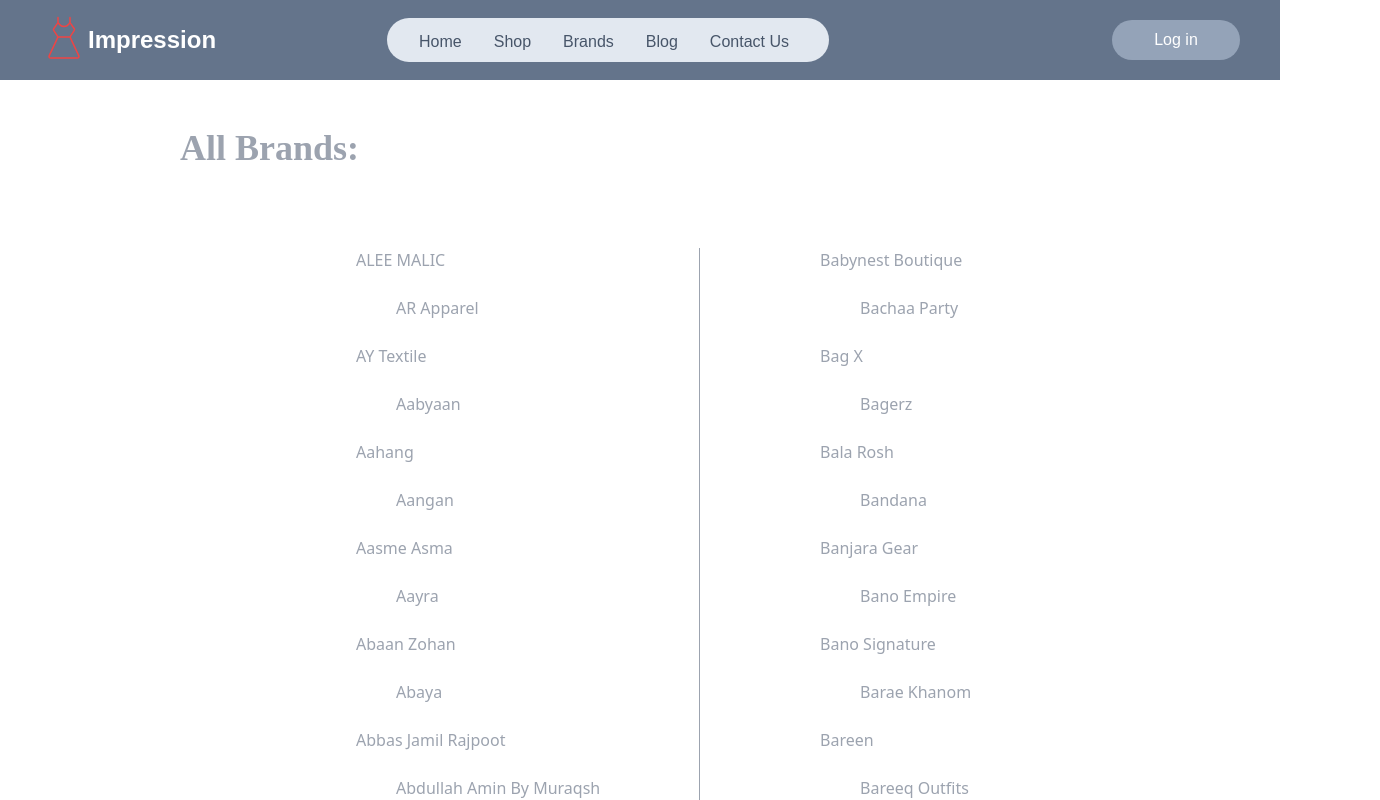
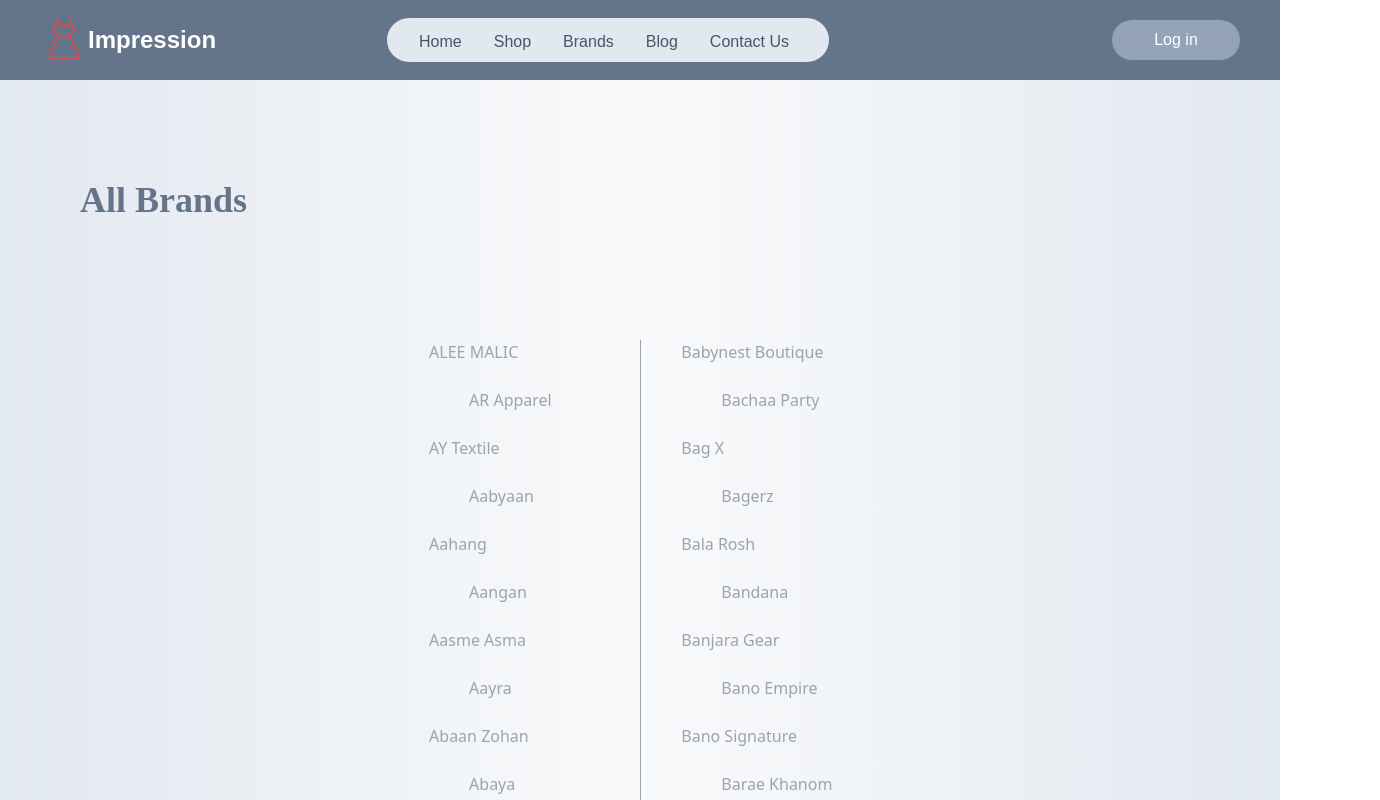
Before and after one commit to Nedu302/Impression_Boutique, a React (Vite) app in the folder Frontend/impression/: page /components/Brands in a window 1280 px wide. Shown: the top 800 px of the page, 1380 px wide, since content can reach past the window. Built offline with nearby package versions, Linux system fonts and the light colour scheme.

Commit message:
Update Brands.jsx

```diff
--- a/Frontend/impression/src/components/Brands.jsx
+++ b/Frontend/impression/src/components/Brands.jsx
@@ -3,42 +3,46 @@ import { motion } from 'framer-motion';
 import { Link } from 'react-router-dom';
 
 const baseAnimation = {
-    initial: { x: 0, opacity: 0 },
-    whileInView: { x: 100, opacity: 1 },
+    initial: { y: 0, opacity: 0 },
+    whileInView: { y: 100, opacity: 1 },
     transition: {
-        x: { type: 'spring', stiffness: 60 },
+        y: { type: 'spring', stiffness: 60, duration: 1 }, // Adjust duration if needed
         opacity: { duration: 3 },
-        ease: 'easeIn',
-        duration: 10,
+        ease: 'easeIn', // Apply ease globally or adjust as needed
     },
 };
+
 export default function Brands() {
 
 
     return (
         <>
-            <motion.div className='mt-32'
+            <div className=" bg-gradient-to-r from-slate-200 via-gray-50 to-slate-200">
+
+            <motion.div className=' flex justify-center md:justify-start'
                 initial={baseAnimation.initial}
                 whileInView={baseAnimation.whileInView}
                 transition={{ ...baseAnimation.transition, delay: 0.7 }}>
-                <span data-v-b0ccb2e2="" className="font-inter m-20  font-semibold  text-dark text-4xl font-font-bold text-gray-400 font-custom-serif">All Brands:</span>
+                <span data-v-b0ccb2e2="" className="font-inter md:m-20  font-semibold  text-dark text-4xl font-font-bold text-slate-500 font-custom-serif">All Brands</span>
 
             </motion.div>
-            <motion.div className=' flex mt-20 justify-center'
+
+            <motion.div className=' flex justify-center mt-10 pb-32 min-w-[420px] md:w-full'
                 initial={baseAnimation.initial}
                 whileInView={baseAnimation.whileInView}
-                transition={{ ...baseAnimation.transition, delay: 0.7 }}
+                transition={{ ...baseAnimation.transition, delay: 0.5 }}
             >
 
-                <div data-v-b0ccb2e2="" id="A" className="component--brand-list-body-brand-group w-96  flex text-gray-400  border-r  border-r-gray-400"> <ul data-v-b0ccb2e2="" className="brand-list"><li data-v-b0ccb2e2="" className="flex w-full">
+                <div data-v-b0ccb2e2="" id="A" className="component--brand-list-body-brand-group   flex text-gray-400  border-r  border-r-gray-400">
+                    <ul data-v-b0ccb2e2="" className="brand-list">
+                    <li data-v-b0ccb2e2="" className="flex w-full">
                     <div data-v-b0ccb2e2="" className="brand-initial-group-header-container">
-                        <div data-v-b0ccb2e2="" className="brand-initial-group-header">
-
-                        </div>
+                        <div data-v-b0ccb2e2="" className="brand-initial-group-header"></div>
                     </div>
 
                 </li>
-                    <li data-v-b0ccb2e2="" className="flex w-full"><Link data-v-b0ccb2e2="" to="/brands/alee-malic" className="ml-10 flex w-full  pb-6"><span data-v-b0ccb2e2="" className="font-inter text-base font-normal leading-6 text-dark transition duration-100 ease-in hover:text-dark md:text-mediumGray">
+                    <li data-v-b0ccb2e2="" className="flex w-full"><Link data-v-b0ccb2e2="" to="/brands/alee-malic" className="ml-10 flex w-full  pb-6">
+                    <span data-v-b0ccb2e2="" className="font-inter text-base font-normal leading-6 text-dark transition duration-100 ease-in hover:text-dark md:text-mediumGray">
                         ALEE MALIC
                     </span></Link></li><li data-v-b0ccb2e2="" className="flex w-full"><Link data-v-b0ccb2e2="" to="/brands/ar-apparel" className="ml-20 flex w-full border-l-0 border-r-0 border-solid border-borderColor2 pb-6"><span data-v-b0ccb2e2="" className="font-inter text-base font-normal leading-6 text-dark transition duration-100 ease-in hover:text-dark md:text-mediumGray">
                         AR Apparel
@@ -66,8 +70,8 @@ export default function Brands() {
                     </li>
                     <li data-v-b0ccb2e2="" className="flex w-full"><Link data-v-b0ccb2e2="" to="/brands/abbas-jamil-rajpoot" className="ml-10 flex w-full  pb-6"><span data-v-b0ccb2e2="" className="font-inter text-base font-normal leading-6 text-dark transition duration-100 ease-in hover:text-dark md:text-mediumGray">
                         Abbas Jamil Rajpoot
-                    </span></Link></li><li data-v-b0ccb2e2="" className="flex w-full"><Link data-v-b0ccb2e2="" to="/brands/abdullah-amin-by-muraqsh" className="ml-20 flex w-full border-l-0 border-r-0 border-solid border-borderColor2 pb-6"><span data-v-b0ccb2e2="" className="font-inter text-base font-normal leading-6 text-dark transition duration-100 ease-in hover:text-dark md:text-mediumGray">
-                        Abdullah Amin By Muraqsh
+                    </span></Link></li><li data-v-b0ccb2e2="" className="flex w-full"><Link data-v-b0ccb2e2="" to="/brands/abdullah-amin" className="ml-20 flex w-full border-l-0 border-r-0 border-solid border-borderColor2 pb-6"><span data-v-b0ccb2e2="" className="font-inter text-base font-normal leading-6 text-dark transition duration-100 ease-in hover:text-dark md:text-mediumGray">
+                        Abdullah Amin
                     </span></Link></li><li data-v-b0ccb2e2="" className="flex w-full"><Link data-v-b0ccb2e2="" to="/brands/abeeha-mishcah" className="ml-10 flex w-full  pb-6"><span data-v-b0ccb2e2="" className="font-inter text-base font-normal leading-6 text-dark transition duration-100 ease-in hover:text-dark md:text-mediumGray">
                         Abeeha Mishcah
                     </span></Link></li><li data-v-b0ccb2e2="" className="flex w-full"><Link data-v-b0ccb2e2="" to="/brands/abeera-usman" className="ml-20 flex w-full border-l-0 border-r-0 border-solid border-borderColor2 pb-6"><span data-v-b0ccb2e2="" className="font-inter text-base font-normal leading-6 text-dark transition duration-100 ease-in hover:text-dark md:text-mediumGray">
@@ -135,12 +139,11 @@ export default function Brands() {
                         Alazffum
                     </span></Link></li>
 
+                </ul>
+                </div>
 
 
-
-                </ul>
-                </div>
-                <div data-v-b0ccb2e2="" id="B" class="component--brand-list-body-brand-group md:ml-20 w-96 text-gray-400">
+                <div data-v-b0ccb2e2="" id="B" class="component--brand-list-body-brand-group text-gray-400">
 
                     <ul data-v-b0ccb2e2="" class="brand-list"><li data-v-b0ccb2e2="" class="flex w-full"><Link data-v-b0ccb2e2="" to="/brands/babynest-boutique" class="ml-10 flex w-full  pb-6"><span data-v-b0ccb2e2="" class="font-inter text-base font-normal leading-6 text-dark transition duration-100 ease-in hover:text-dark md:text-mediumGray">
                         Babynest Boutique
@@ -235,6 +238,8 @@ export default function Brands() {
                     </span></Link></li></ul>
                 </div>
             </motion.div>
+            </div>
+
         </>
     )
 }
```
